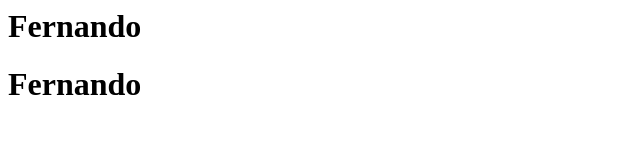
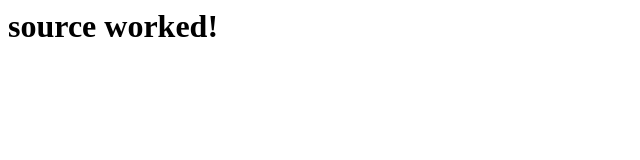
Before and after one commit to fernando-albsilva/handlebars-template-creator, a website: page src/template.hbs in a window 1280 px wide. Shown: the whole page, without its empty margins (0-640 px from the left). Drawn offline with nearby package versions, Linux system fonts and the light colour scheme; files that its build step writes are made by us from their sources.

Commit message:
adicionando registro de handlebars helpers

```diff
--- a/src/data.json
+++ b/src/data.json
@@ -1,5 +1,3 @@
 {
-    "name": "Fernando",
-    "name": "Fernando",
-    "name": "Fernando"
+    "testSource": "source worked!"
 }
--- a/src/helpers.js
+++ b/src/helpers.js
@@ -0,0 +1,3 @@
+Handlebars.registerHelper('testHelper', function (value) {
+    return "register helper worked!"
+});
--- a/src/template.hbs
+++ b/src/template.hbs
@@ -1,8 +1,8 @@
 <html>
     <head></head>
     <body>
-        <h1>{{name}}</h1>
-        <h1>{{name}}</h1>
+        <h1>{{testSource}}</h1>
+        <h1>{{testHelper}}</h1>
     </body>
 
 </html>
```
Also changed, not shown: src/compiled/index.html (+2 -2 lines), src/index.js (+8 -1 lines).
